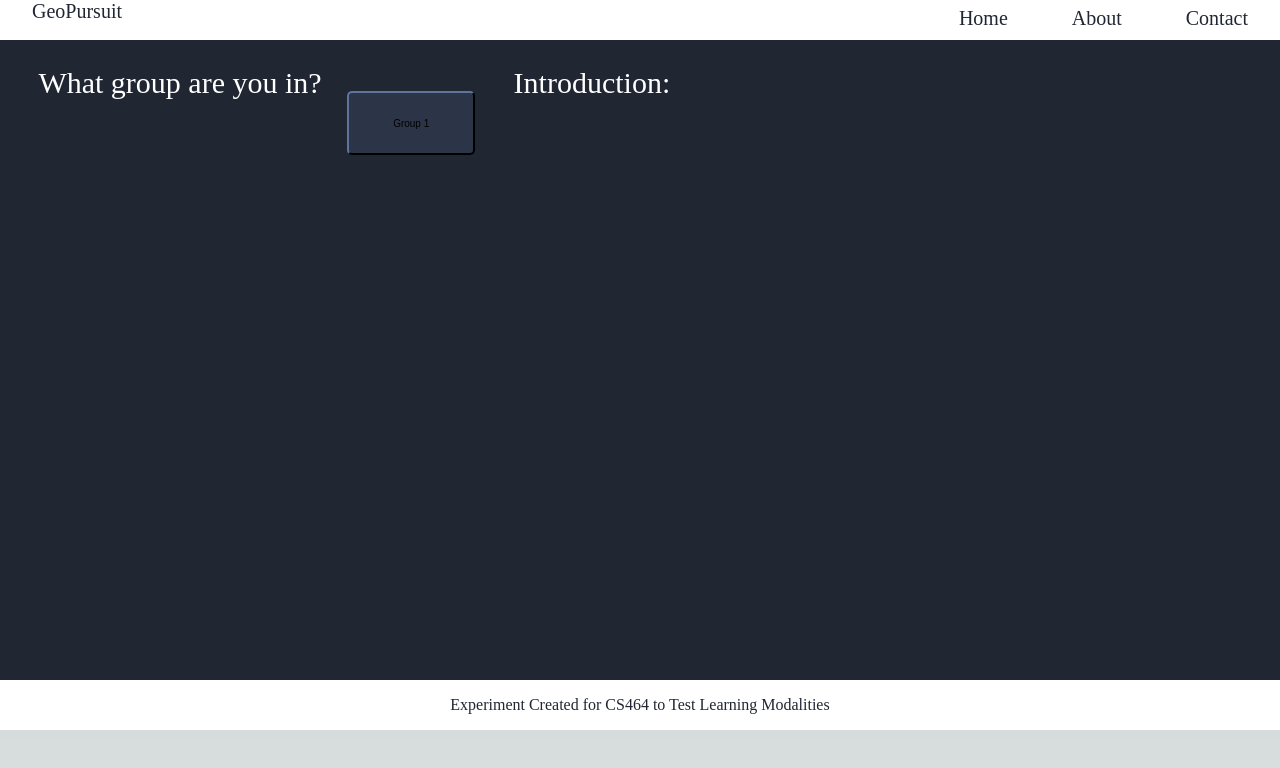
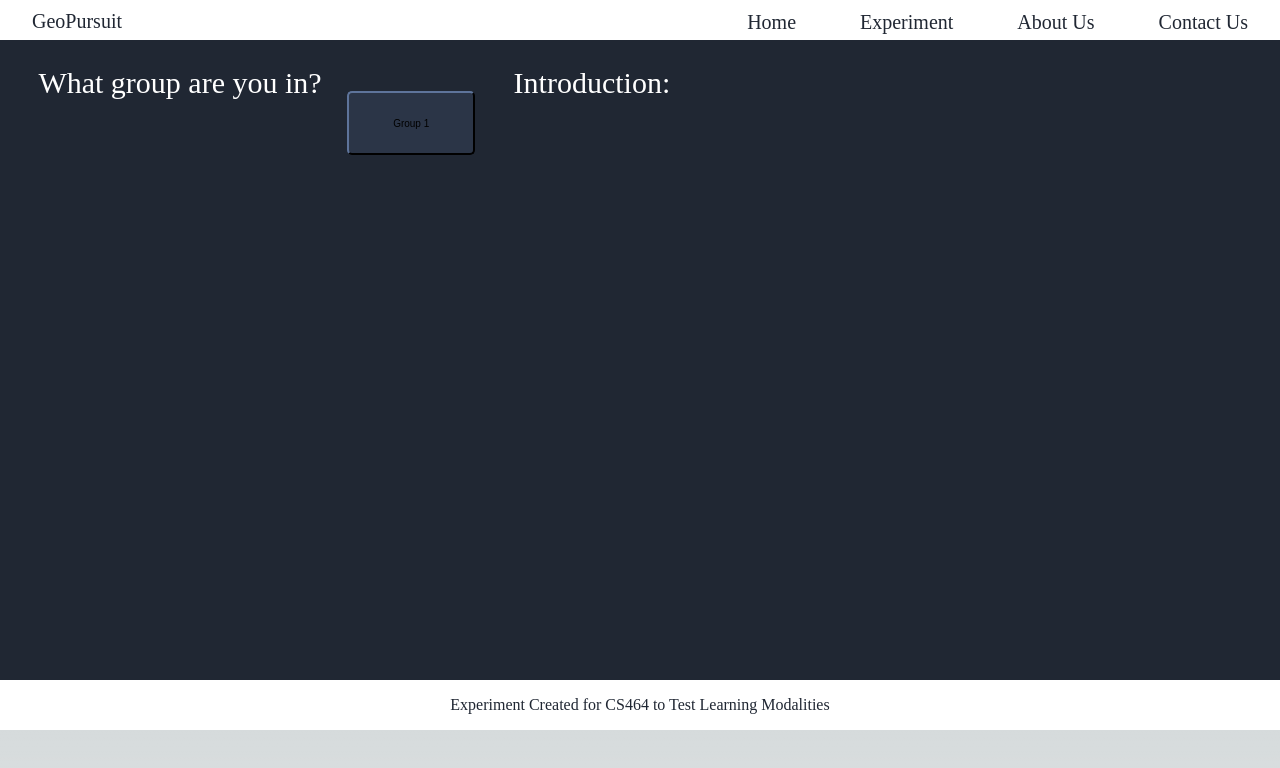
Before and after one commit to csu-hci-projects/SP23-Video-Games-As-An-Educational-Medium, a Next.js app: page / in a window 1280 px wide. Shown: the top 768 px of the page. Built offline with nearby package versions, Linux system fonts and the light colour scheme.

Commit message:
create a styled div to align text in div

```diff
--- a/components/Navbar.js
+++ b/components/Navbar.js
@@ -23,14 +23,19 @@ const StyledUl = styled.ul`
 	margin-top: 2%;
 	`
 
+const StyledDiv = styled.div`
+	margin-top: .75%;
+	font-size: 20px;
+`
+
 const Navbar = () => {
   return (
 	<Nav>
-		<div>
+		<StyledDiv>
 			<StyledLink href="/">
 				GeoPursuit
 			</StyledLink>
-		</div>
+		</StyledDiv>
 		<div>
 			<StyledUl>
 				<li>
@@ -39,13 +44,19 @@ const Navbar = () => {
 					</StyledLink>
 				</li>
 				<li>
-					<StyledLink href="/about">
-						About
+					<StyledLink href="/">
+						Experiment
 					</StyledLink>
 				</li>
 				<li>
+					<StyledLink href="/about">
+						About Us
+					</StyledLink>
+
+				</li>
+				<li>
 					<StyledLink href="/contact">
-						Contact
+						Contact Us
 					</StyledLink>
 				</li>
 			</StyledUl>
```
